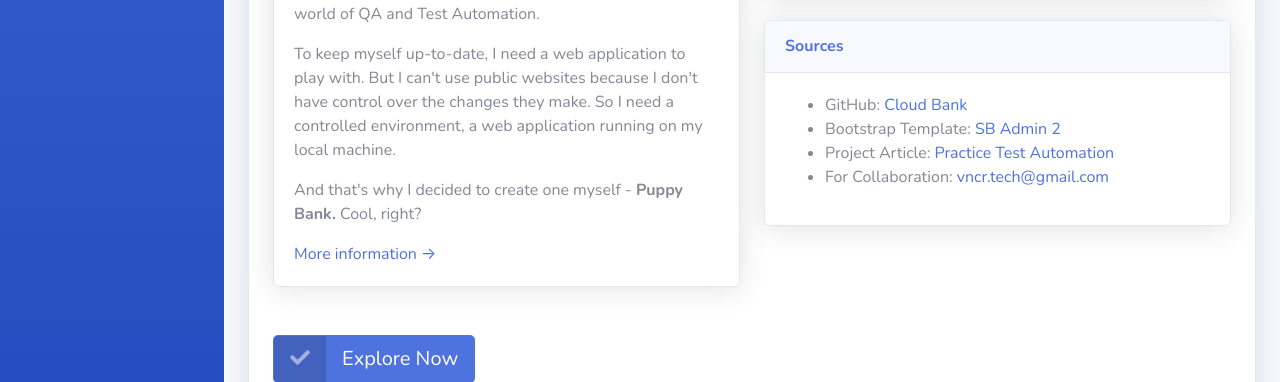
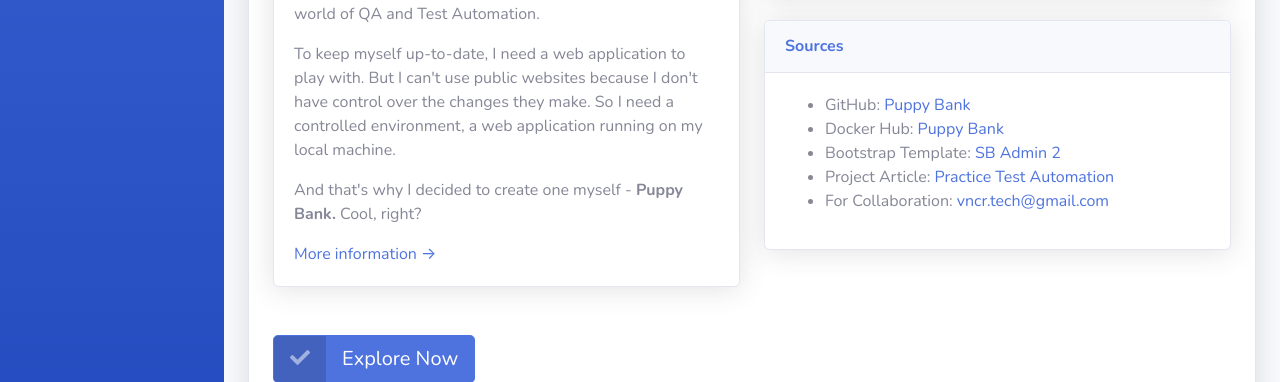
Before and after one commit to vncrtech/puppybank, a Django app: page /app_generic/about_inside in a window 1280 px wide. Shown: the part 1124-1506 px from the top of the page. Run offline with Django 5.2, Linux system fonts and the light colour scheme; some libraries are stand-ins or nearby versions.

Commit message:
added Docker page in about

```diff
--- a/app_generic/templates/app_generic/about_content.html
+++ b/app_generic/templates/app_generic/about_content.html
@@ -179,7 +179,9 @@
                     </div>
                     <div class="card-body">
                         <ul>
-                            <li>GitHub: <a href="https://github.com/vncrtech/puppybank" target="_blank">Cloud
+                            <li>GitHub: <a href="https://github.com/vncrtech/puppybank" target="_blank">Puppy
+                                    Bank</a></li>
+                            <li>Docker Hub: <a href="https://hub.docker.com/r/vncrtech/puppybank" target="_blank">Puppy
                                     Bank</a></li>
                             <li>Bootstrap Template: <a href="https://startbootstrap.com/theme/sb-admin-2/"
                                     target="_blank">SB
```
